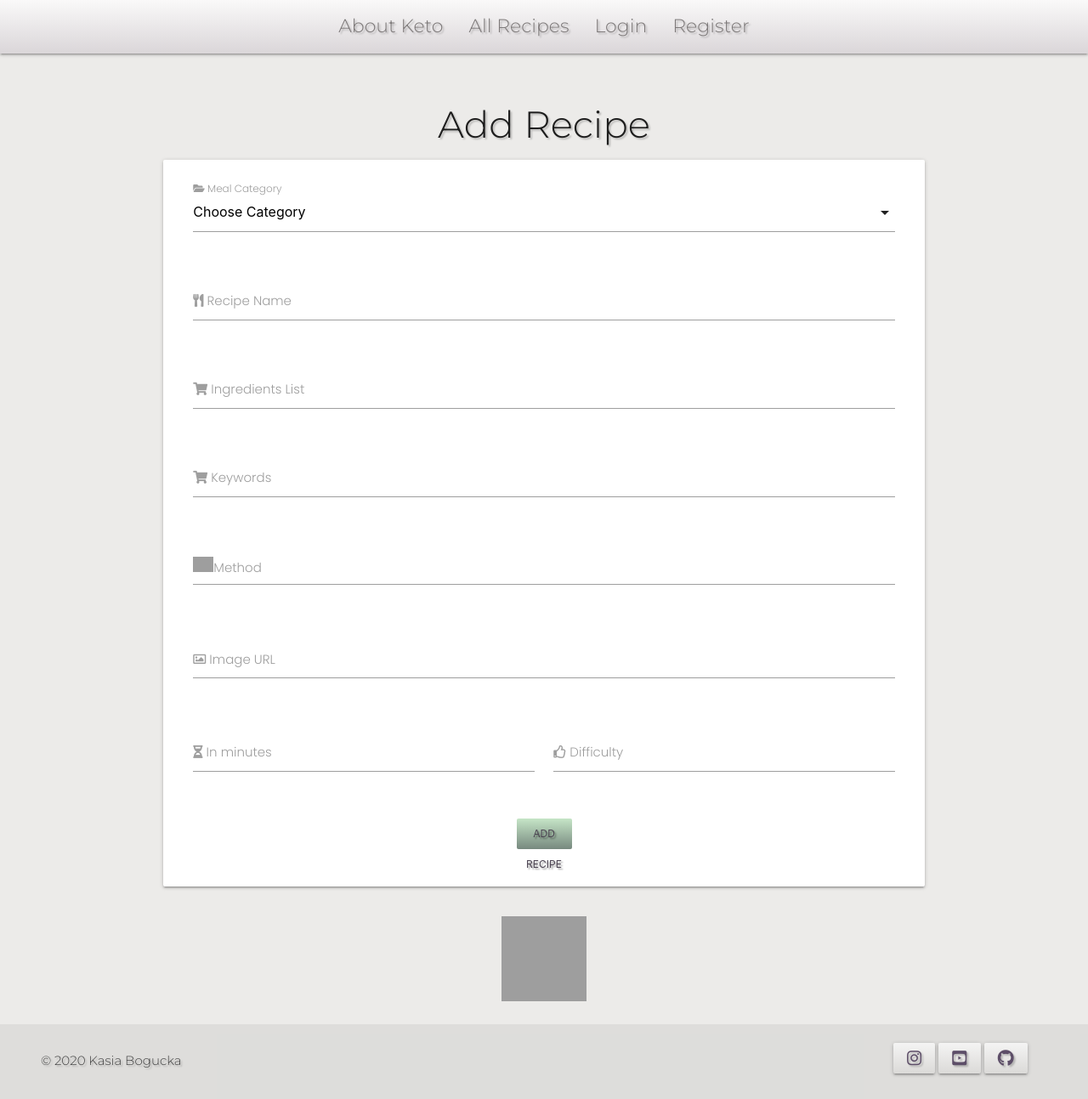
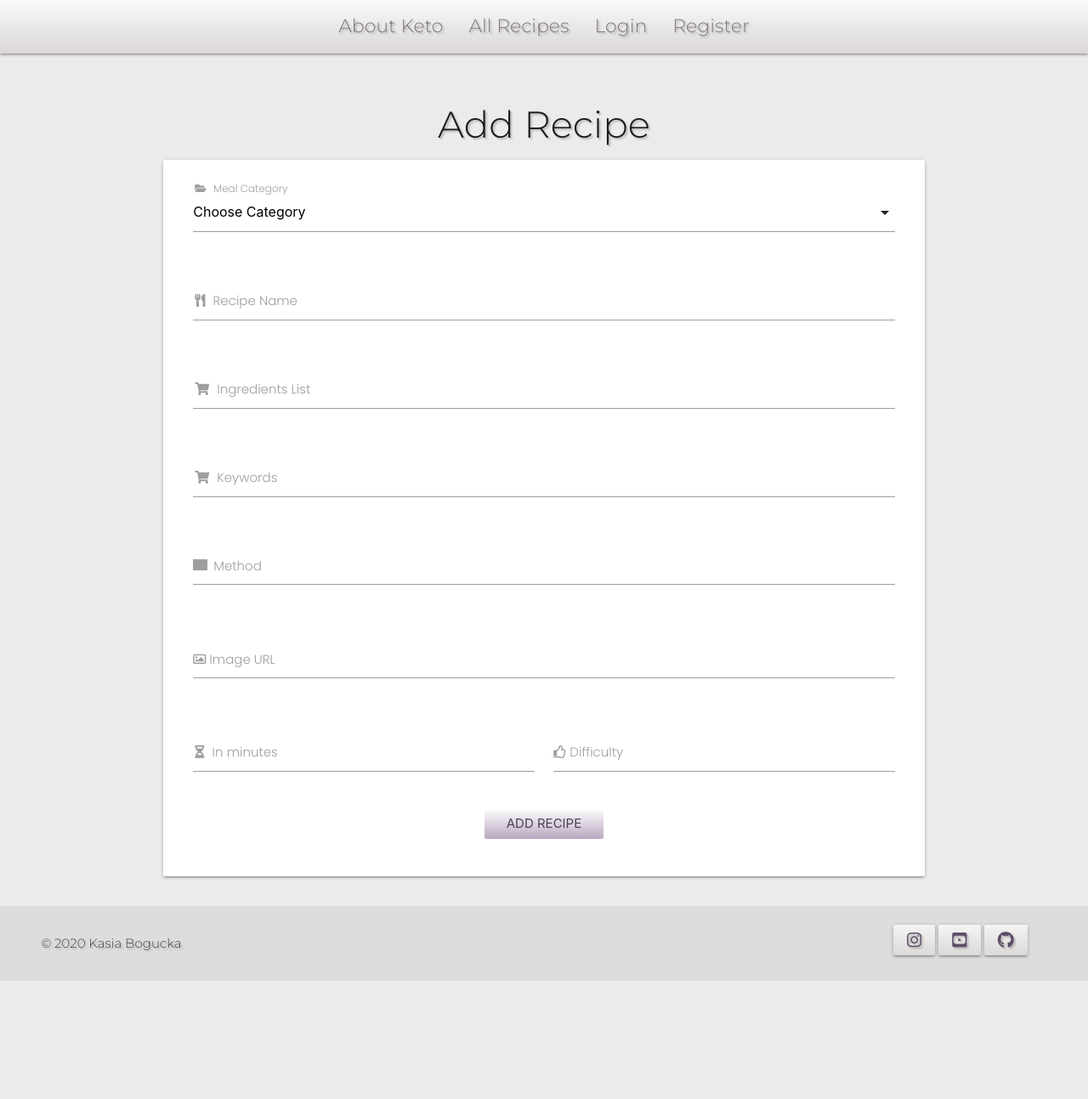
Before and after one commit to Code-Institute-Submissions/kasias-KETO-cookbook, a Flask app: page /add_recipe in a window 1280 px wide. Shown: the part 308-1601 px from the top of the page at 85% size. After the commit the page ends 1462 px from the top, so only its background shows below. Run offline with Flask 2, Linux system fonts and the light colour scheme; data that the repository does not hold is empty; some libraries are stand-ins or nearby versions; grey boxes are pictures that could not be loaded.

Commit message:
Styled buttons to be more uniform and easier for UX

```diff
--- a/static/css/style.css
+++ b/static/css/style.css
@@ -20,6 +20,17 @@ body {
 
 main.container {
 	margin-top: 60px;
+}
+
+/* breathing space for icons*/
+
+.fas{
+    padding-right:5px;
+    padding-left:2px;
+}
+
+.chef{
+    padding-right: 7px;
 }
 
 
@@ -187,15 +198,29 @@ h3 {
 	background: linear-gradient(to bottom, rgba(255, 255, 255, 0.68), rgba(145, 114, 155, 0.623));
 	/* W3C, IE 10+/ Edge, Firefox 16+, Chrome 26+, Opera 12+, Safari 7+ */
 	color: #4a4250;
-	text-shadow: 2px 2px 2px rgba(0, 0, 0, 0.404);
+
 	margin-top: 12px;
-    width:65px;
+    width:80px;
     font-size: 12px;
+    font-weight: bold;
     text-align: center;
     padding:0;
 }
 .neutral:hover{
     background-color: rgba(145, 114, 155, 0.623);
+}
+
+.neutral-large{
+    background: #ece9e6;
+	/* fallback for old browsers */
+	background: -webkit-linear-gradient(to bottom, rgba(255, 255, 255, 0.68), rgba(145, 114, 155, 0.623));
+	/* Chrome 10-25, Safari 5.1-6 */
+	background: linear-gradient(to bottom, rgba(255, 255, 255, 0.68), rgba(145, 114, 155, 0.623));
+	/* W3C, IE 10+/ Edge, Firefox 16+, Chrome 26+, Opera 12+, Safari 7+ */
+	color: #4a4250;
+    width:140px;
+    font-size: 15px;
+    text-align: center;
 }
 
 div.card-action.minimalist{
@@ -271,13 +296,34 @@ div.card-action.minimalist{
 
 .profile{
     height:400px;
+
 }
 
 .profile-border{
-    border: 1px solid black;
+    background: #ece9e6;
+	/* fallback for old browsers */
+	background: -webkit-linear-gradient(to top, rgba(255, 255, 255, 0.2), rgba(90, 61, 99, 0.12));
+	/* Chrome 10-25, Safari 5.1-6 */
+	background: linear-gradient(to top, rgba(255, 255, 255, 0.2), rgba(90, 61, 99, 0.12));
+	/* W3C, IE 10+/ Edge, Firefox 16+, Chrome 26+, Opera 12+, Safari 7+ */
+    border-radius:4px;
+    box-shadow: 8px 9px 8px rgba(0, 0, 0, 0.2);
+    font-display: flex;
+
 }
 .profile-desc{
     font-size: 20px;
+
+}
+
+.profile-desc.personal-success{
+    padding-bottom: 15px;
+}
+
+.profile-desc.on-keto{
+font-weight: bold;
+
+
 }
 /* Wise Zone*/
 
--- a/templates/add_milestone.html
+++ b/templates/add_milestone.html
@@ -24,7 +24,7 @@
                 <label for="milestone_date"><i class="fas fa-calendar-alt"></i> Milestone Date</label>
             </div>
         </div>
-        <button type="submit" class="waves-effect waves-light btn-large neutral"><i class="fas fa-award"></i></button>
+        <button type="submit" class="btn-flat neutral-large"><i class="fas fa-award"></i></button>
 
     </form>
 </div>
--- a/templates/add_recipe.html
+++ b/templates/add_recipe.html
@@ -60,7 +60,7 @@
         </div>
         <div class="row">
             <div class="col s12 center-align">
-                <button type="submit" class="btn-flat neutral green">Add Recipe</button>
+                <button type="submit" class="btn-flat neutral-large">Add Recipe</button>
             </div>
         </div>
     </form>
--- a/templates/base.html
+++ b/templates/base.html
@@ -148,16 +148,7 @@
   </body>
   <footer class="page-footer transparent">
     <div class="container">
-      <div class="row">
-        <div style="text-align: center;" class="col s12 text-center">
-          <a href="{{ url_for('about') }}" class="brand-logo;">
-            <img
-              class="responsive-img"
-              style="height: 100px; width: 100px;"
-              src="https://res.cloudinary.com/dugnokxox/image/upload/v1601467758/Logo/salmon_clipart__vyx2yu.png"
-          /></a>
-        </div>
-      </div>
+
     </div>
     <div class="footer-copyright grey-text text-darken-3 lighten-3">
       <div class="container">
--- a/templates/login.html
+++ b/templates/login.html
@@ -9,7 +9,7 @@
                 <div class="input-field col s12">
                     <i class="fas fa-user-cog prefix "></i>
                     <input id="username" name="username" type="text" minlength="5" maxlength="15" pattern="^[a-zA-Z0-9]{5,15}$" class="validate" required />
-                    <label for="username">Username</label>
+                    <label for="username">Username (case sensitive)</label>
                 </div>
             </div>
             <!-- password -->
@@ -17,7 +17,7 @@
                 <div class="input-field col s12">
                     <i class="fas fa-fingerprint prefix "></i>
                     <input id="password" name="password" type="password" minlength="5" maxlength="15" pattern="^[a-zA-Z0-9]{5,15}$" class="validate" required />
-                    <label for="password">Password</label>
+                    <label for="password">Password (case sensitive)</label>
                 </div>
             </div>
             <!-- register -->
--- a/templates/recipe.html
+++ b/templates/recipe.html
@@ -30,6 +30,9 @@
     <button href="#share" class="btn-flat modal-trigger">
       <i class="fas fa-share-alt"></i>
     </button>
+    <div class="col s12 center-align">
+<a href="{{ url_for('get_recipes') }}" class=" btn-flat neutral ">Go back</a>
+</div>
   </div>
 
   <div id="share" class="modal transparent" style="width:180px;">
```
Also changed, not shown: templates/profile.html (+5 -5 lines).
